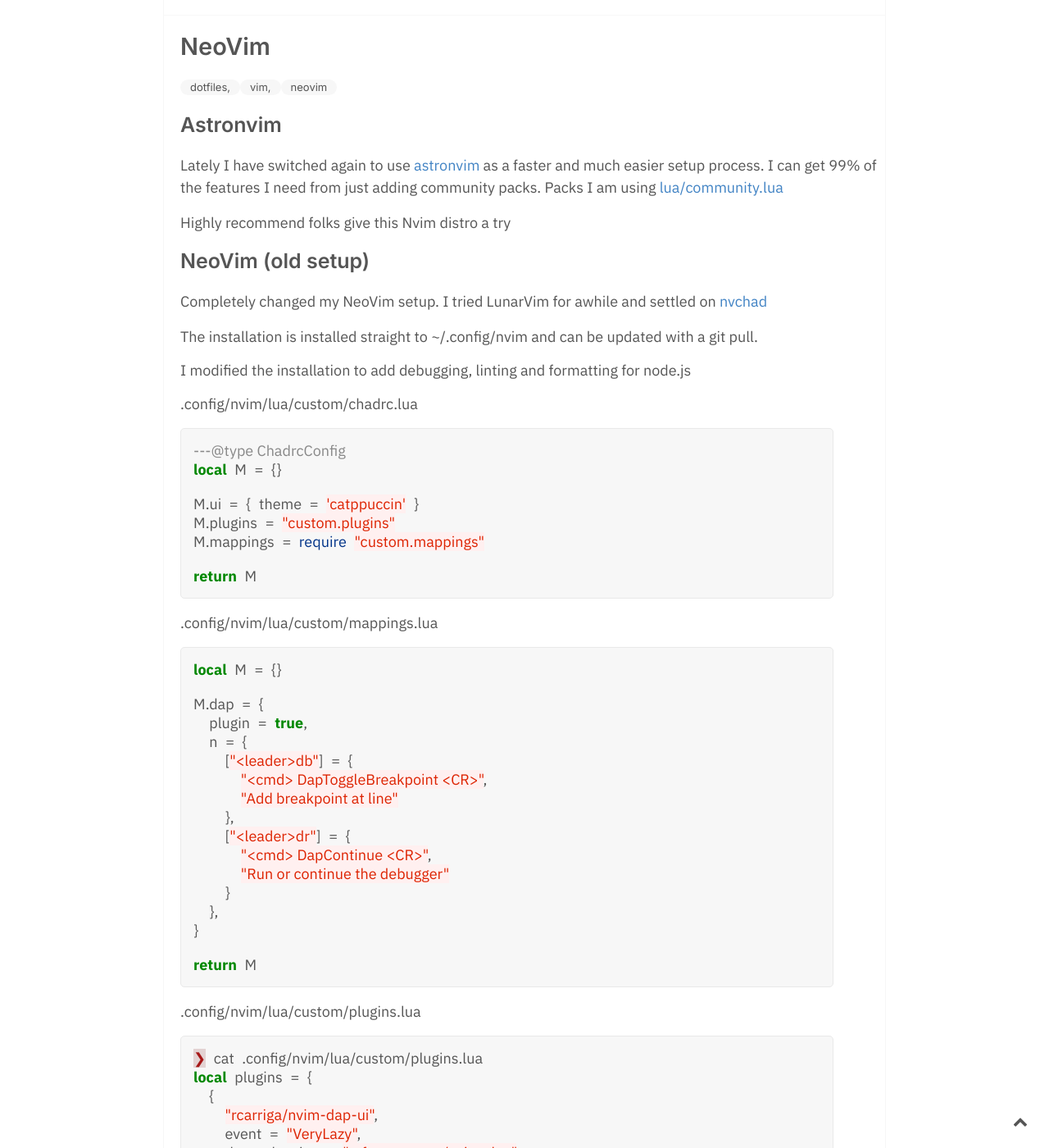
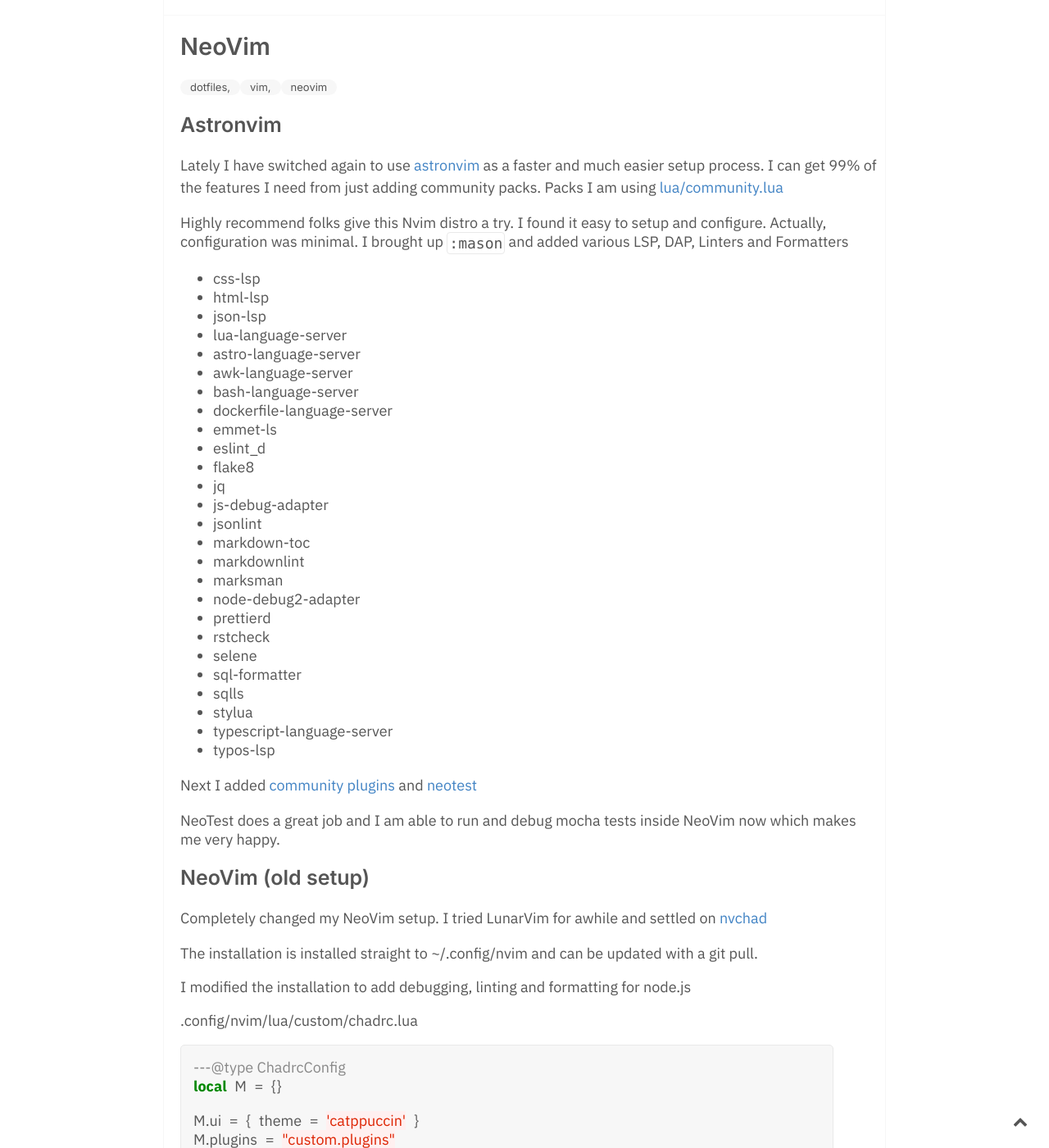
Before and after one commit to geoffcorey/geoffcorey.github.io, a Jekyll site: the page built from _notes/NeoVIM.md, in a window 1280 px wide and 1400 px high, scrolled down 328 px. Shown: the whole window at 82% size. Built offline with Jekyll 4.4.1, drawn with Linux system fonts in a browser that asks for light colours.

Commit message:
update nvim config

```diff
--- a/_notes/NeoVIM.md
+++ b/_notes/NeoVIM.md
@@ -10,7 +10,42 @@ Lately I have switched again to use [astronvim](https://astronvim) as a faster
 and much easier setup process. I can get 99% of the features I need from just
 adding community packs. Packs I am using [lua/community.lua](https://gitlab.com/geoffcorey/dotfiles/-/blob/master/.config/nvim/lua/community.lua?ref_type=heads)
 
-Highly recommend folks give this Nvim distro a try
+Highly recommend folks give this Nvim distro a try. I found it easy to setup
+and configure. Actually, configuration was minimal. I brought up `:mason` and
+added various LSP, DAP, Linters and Formatters
+
+- css-lsp
+- html-lsp
+- json-lsp
+- lua-language-server
+- astro-language-server
+- awk-language-server
+- bash-language-server
+- dockerfile-language-server
+- emmet-ls
+- eslint_d
+- flake8
+- jq
+- js-debug-adapter
+- jsonlint
+- markdown-toc
+- markdownlint
+- marksman
+- node-debug2-adapter
+- prettierd
+- rstcheck
+- selene
+- sql-formatter
+- sqlls
+- stylua
+- typescript-language-server
+- typos-lsp
+
+Next I added [community plugins](https://gitlab.com/geoffcorey/dotfiles/-/tree/master/.config/nvim/lua?ref_type=heads)
+and [neotest](https://gitlab.com/geoffcorey/dotfiles/-/tree/master/.config/nvim/lua/plugins?ref_type=heads)
+
+NeoTest does a great job and I am able to run and debug mocha tests inside
+NeoVim now which makes me very happy.
 
 ## NeoVim (old setup)
 
```
